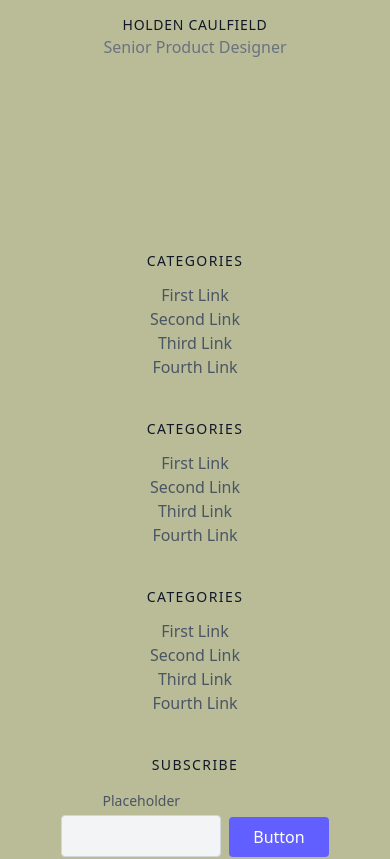
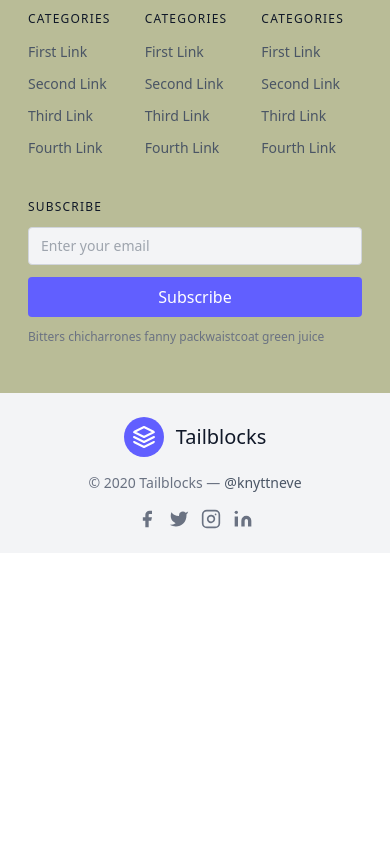
Before and after one commit to IPSayush/FirstReactWebApp, a React (Vite) app: page / in a window 390 px wide. Shown: the part 10300-11159 px from the top of the page. After the commit the page ends 10853 px from the top, so only its background shows below. Built offline with nearby package versions, Linux system fonts and the light colour scheme.

Commit message:
make footer links good to see in mobile devices

```diff
--- a/src/components/Home/Footer.jsx
+++ b/src/components/Home/Footer.jsx
@@ -67,21 +67,18 @@ export default function Footer() {
 
 
             <section className="text-gray-600 body-font">
-                <div className="container px-5 py-24 mx-auto">
+                <div className="container px-5 py-0 mx-auto">
                     <div className="xl:w-1/2 lg:w-3/4 w-full mx-auto text-center">
                         <svg
                             xmlns="http://www.w3.org/2000/svg"
                             fill="currentColor"
                             className="inline-block w-8 h-8 text-gray-400 mb-8"
-                            viewBox="0 0 975.036 975.036"
-                        >
+                            viewBox="0 0 975.036 975.036">
                             <path d="M925.036 57.197h-304c-27.6 0-50 22.4-50 50v304c0 27.601 22.4 50 50 50h145.5c-1.9 79.601-20.4 143.3-55.4 191.2-27.6 37.8-69.399 69.1-125.3 93.8-25.7 11.3-36.8 41.7-24.8 67.101l36 76c11.6 24.399 40.3 35.1 65.1 24.399 66.2-28.6 122.101-64.8 167.7-108.8 55.601-53.7 93.7-114.3 114.3-181.9 20.601-67.6 30.9-159.8 30.9-276.8v-239c0-27.599-22.401-50-50-50zM106.036 913.497c65.4-28.5 121-64.699 166.9-108.6 56.1-53.7 94.4-114.1 115-181.2 20.6-67.1 30.899-159.6 30.899-277.5v-239c0-27.6-22.399-50-50-50h-304c-27.6 0-50 22.4-50 50v304c0 27.601 22.4 50 50 50h145.5c-1.9 79.601-20.4 143.3-55.4 191.2-27.6 37.8-69.4 69.1-125.3 93.8-25.7 11.3-36.8 41.7-24.8 67.101l35.9 75.8c11.601 24.399 40.501 35.2 65.301 24.399z" />
                         </svg>
-
                         <p className="leading-relaxed text-lg">
                             Edison bulb retro cloud bread echo park, helvetica stumptown taiyaki taxidermy 90's cronut +1 kinfolk. Single-origin coffee ennui shaman taiyaki vape DIY tote bag drinking vinegar cronut adaptogen squid fanny pack vaporware. Man bun next level coloring book skateboard four loko knausgaard. Kitsch keffiyeh master cleanse direct trade indigo juice before they sold out gentrify plaid gastropub normcore XOXO 90's pickled cindigo jean shorts. Slow-carb next level shoindigoitch ethical authentic, yr scenester sriracha forage franzen organic drinking vinegar.
                         </p>
-
                         <span className="inline-block h-1 w-10 rounded bg-indigo-500 mt-8 mb-6" />
 
                         <h2 className="text-gray-900 font-medium title-font tracking-wider text-sm">HOLDEN CAULFIELD</h2>
@@ -92,82 +89,76 @@ export default function Footer() {
 
 
             <footer className="text-gray-600 body-font">
-                <div className="container px-5 py-24 mx-auto">
-                    <div className="flex flex-wrap md:text-left text-center order-first">
-                        <div className="lg:w-1/4 md:w-1/2 w-full px-4">
-                            <h2 className="title-font font-medium text-gray-900 tracking-widest text-sm mb-3">CATEGORIES</h2>
-                            <nav className="list-none mb-10">
-                                <li>
-                                    <a className="text-gray-600 hover:text-gray-800" href="#">First Link</a>
-                                </li>
-                                <li>
-                                    <a className="text-gray-600 hover:text-gray-800" href="#">Second Link</a>
-                                </li>
-                                <li>
-                                    <a className="text-gray-600 hover:text-gray-800" href="#">Third Link</a>
-                                </li>
-                                <li>
-                                    <a className="text-gray-600 hover:text-gray-800" href="#">Fourth Link</a>
-                                </li>
+                <div className="container px-5 py-12 mx-auto">
+
+                    {/* ALL ROWS (3 categories + subscribe) */}
+                    <div className="flex flex-wrap justify-between gap-y-10">
+
+                        {/* CATEGORY 1 */}
+                        <div className="w-1/3 sm:w-1/4 px-2">
+                            <h2 className="font-medium text-gray-900 tracking-widest text-xs mb-3">
+                                CATEGORIES
+                            </h2>
+                            <nav className="list-none space-y-2">
+                                <li><a className="text-gray-600 text-sm hover:text-gray-800" href="#">First Link</a></li>
+                                <li><a className="text-gray-600 text-sm hover:text-gray-800" href="#">Second Link</a></li>
+                                <li><a className="text-gray-600 text-sm hover:text-gray-800" href="#">Third Link</a></li>
+                                <li><a className="text-gray-600 text-sm hover:text-gray-800" href="#">Fourth Link</a></li>
                             </nav>
                         </div>
 
-                        <div className="lg:w-1/4 md:w-1/2 w-full px-4">
-                            <h2 className="title-font font-medium text-gray-900 tracking-widest text-sm mb-3">CATEGORIES</h2>
-                            <nav className="list-none mb-10">
-                                <li>
-                                    <a className="text-gray-600 hover:text-gray-800" href="#">First Link</a>
-                                </li>
-                                <li>
-                                    <a className="text-gray-600 hover:text-gray-800" href="#">Second Link</a>
-                                </li>
-                                <li>
-                                    <a className="text-gray-600 hover:text-gray-800" href="#">Third Link</a>
-                                </li>
-                                <li>
-                                    <a className="text-gray-600 hover:text-gray-800" href="#">Fourth Link</a>
-                                </li>
+                        {/* CATEGORY 2 */}
+                        <div className="w-1/3 sm:w-1/4 px-2">
+                            <h2 className="font-medium text-gray-900 tracking-widest text-xs mb-3">
+                                CATEGORIES
+                            </h2>
+                            <nav className="list-none space-y-2">
+                                <li><a className="text-gray-600 text-sm hover:text-gray-800" href="#">First Link</a></li>
+                                <li><a className="text-gray-600 text-sm hover:text-gray-800" href="#">Second Link</a></li>
+                                <li><a className="text-gray-600 text-sm hover:text-gray-800" href="#">Third Link</a></li>
+                                <li><a className="text-gray-600 text-sm hover:text-gray-800" href="#">Fourth Link</a></li>
                             </nav>
                         </div>
 
-                        <div className="lg:w-1/4 md:w-1/2 w-full px-4">
-                            <h2 className="title-font font-medium text-gray-900 tracking-widest text-sm mb-3">CATEGORIES</h2>
-                            <nav className="list-none mb-10">
-                                <li>
-                                    <a className="text-gray-600 hover:text-gray-800" href="#">First Link</a>
-                                </li>
-                                <li>
-                                    <a className="text-gray-600 hover:text-gray-800" href="#">Second Link</a>
-                                </li>
-                                <li>
-                                    <a className="text-gray-600 hover:text-gray-800" href="#">Third Link</a>
-                                </li>
-                                <li>
-                                    <a className="text-gray-600 hover:text-gray-800" href="#">Fourth Link</a>
-                                </li>
+                        {/* CATEGORY 3 */}
+                        <div className="w-1/3 sm:w-1/4 px-2">
+                            <h2 className="font-medium text-gray-900 tracking-widest text-xs mb-3">
+                                CATEGORIES
+                            </h2>
+                            <nav className="list-none space-y-2">
+                                <li><a className="text-gray-600 text-sm hover:text-gray-800" href="#">First Link</a></li>
+                                <li><a className="text-gray-600 text-sm hover:text-gray-800" href="#">Second Link</a></li>
+                                <li><a className="text-gray-600 text-sm hover:text-gray-800" href="#">Third Link</a></li>
+                                <li><a className="text-gray-600 text-sm hover:text-gray-800" href="#">Fourth Link</a></li>
                             </nav>
                         </div>
 
-                        <div className="lg:w-1/4 md:w-1/2 w-full px-4">
-                            <h2 className="title-font font-medium text-gray-900 tracking-widest text-sm mb-3">SUBSCRIBE</h2>
-                            <div className="flex xl:flex-nowrap md:flex-nowrap lg:flex-wrap flex-wrap justify-center items-end md:justify-start">
-                                <div className="relative w-40 sm:w-auto xl:mr-4 lg:mr-0 sm:mr-4 mr-2">
-                                    <label htmlFor="footer-field" className="leading-7 text-sm text-gray-600">Placeholder</label>
-                                    <input
-                                        type="text"
-                                        id="footer-field"
-                                        name="footer-field"
-                                        className="w-full bg-gray-100 bg-opacity-50 rounded border border-gray-300 focus:bg-transparent focus:ring-2 focus:ring-indigo-200 focus:border-indigo-500 text-base outline-none text-gray-700 py-1 px-3 leading-8 transition-colors duration-200 ease-in-out"
-                                    />
-                                </div>
-                                <button className="lg:mt-2 xl:mt-0 shrink-0 inline-flex text-white bg-indigo-500 border-0 py-2 px-6 focus:outline-none hover:bg-indigo-600 rounded">Button</button>
+                        {/* SUBSCRIBE BOX */}
+                        <div className="w-full sm:w-1/4 px-2">
+                            <h2 className="font-medium text-gray-900 tracking-widest text-xs mb-3">SUBSCRIBE</h2>
+
+                            <div className="flex flex-col gap-3">
+                                <input
+                                    type="email"
+                                    placeholder="Enter your email"
+                                    className="w-full bg-gray-100 rounded border border-gray-300 focus:ring-2 focus:ring-indigo-300 focus:border-indigo-500 py-2 px-3 text-sm outline-none"
+                                />
+
+                                <button className="w-full bg-indigo-500 text-white py-2 rounded hover:bg-indigo-600 transition">
+                                    Subscribe
+                                </button>
                             </div>
-                            <p className="text-gray-500 text-sm mt-2 md:text-left text-center">Bitters chicharrones fanny pack
-                                <br className="lg:block hidden" />waistcoat green juice
+
+                            <p className="text-gray-500 text-xs mt-3">
+                                Bitters chicharrones fanny pack
+                                <br className="hidden lg:block" />
+                                waistcoat green juice
                             </p>
                         </div>
+
                     </div>
                 </div>
+
 
                 <div className="bg-gray-100">
                     <div className="container px-5 py-6 mx-auto flex items-center sm:flex-row flex-col">
--- a/src/index.css
+++ b/src/index.css
@@ -1 +1,7 @@
 @import "tailwindcss";
+:root {
+  --bg-heading-color: #007bff;
+  --bg-heading-bgcolor: #6c757d;
+  --main-text-color: 16px;
+  --side-text-color: #4589c5;
+}
```
